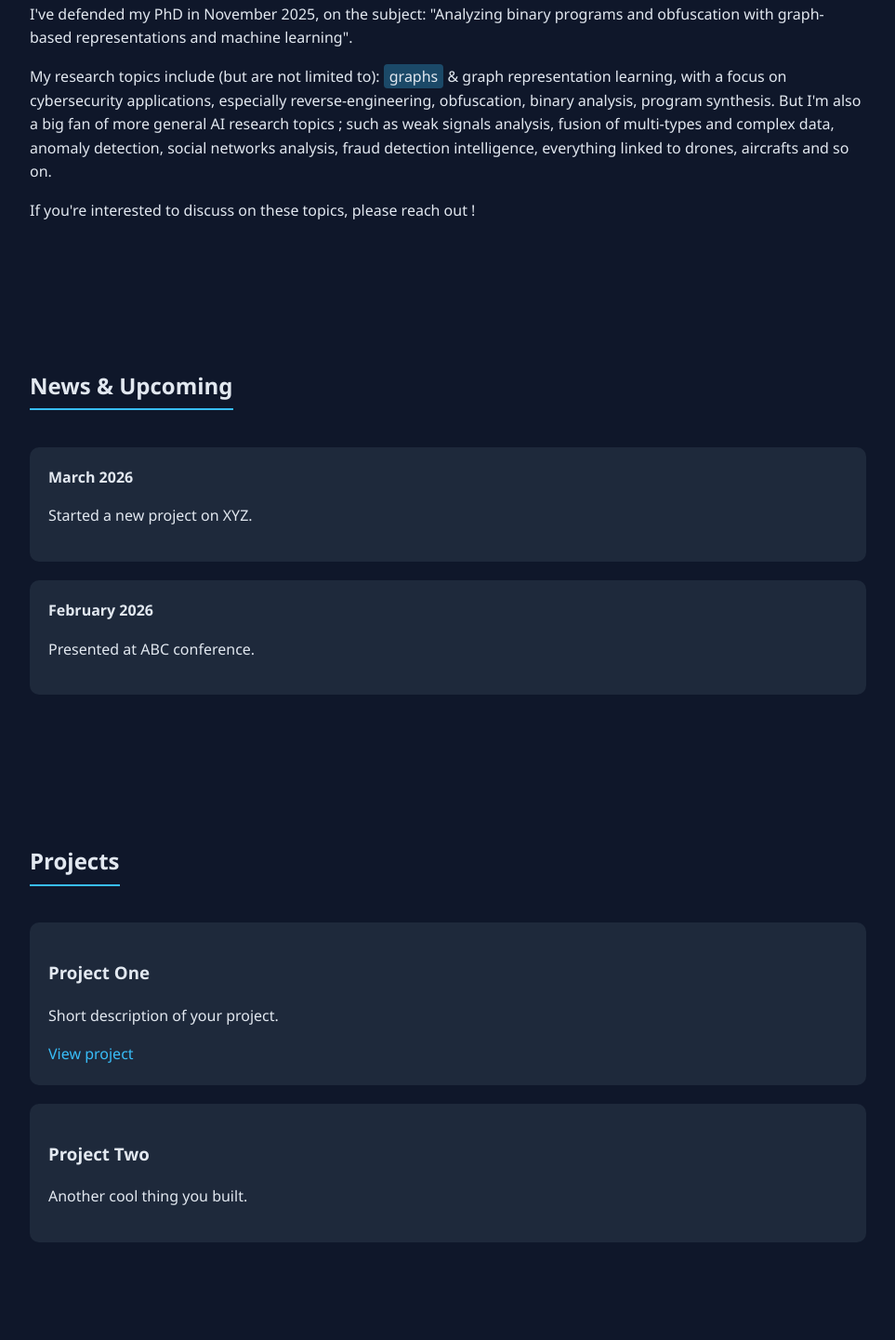
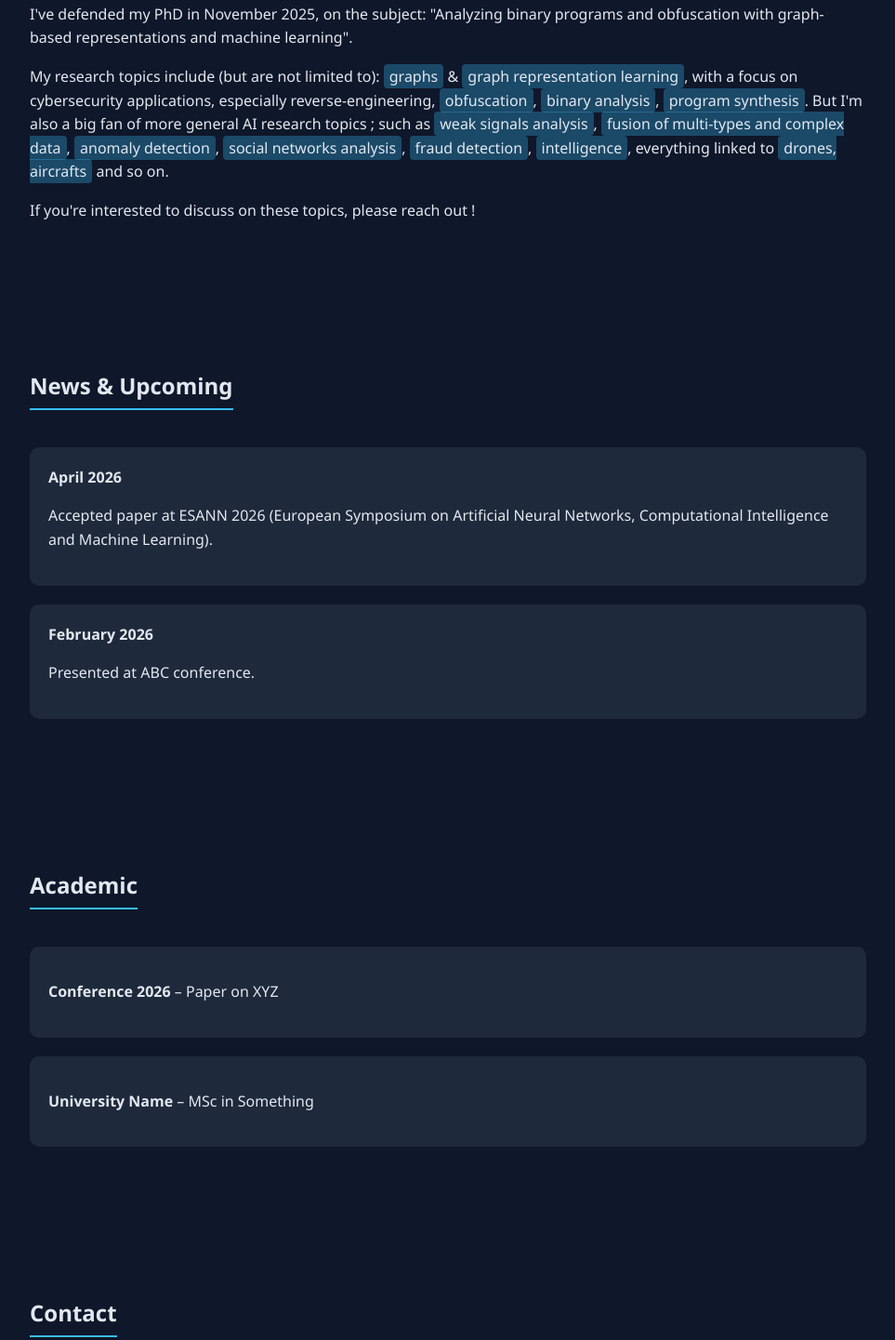
Before and after one commit to roxanecohen/roxanecohen.github.io, a plain HTML site: page index.html in a window 1280 px wide. Shown: the part 627-2068 px from the top of the page at 93% size, without its empty margins (158-1121 px from the left). Drawn offline with Linux system fonts and the light colour scheme.

Commit message:
Update index.html

```diff
--- a/index.html
+++ b/index.html
@@ -115,9 +115,9 @@
       I've defended my PhD in November 2025, on the subject: "Analyzing binary programs and obfuscation with graph-based representations and machine learning".
     </p>
     <p>
-      My research topics include (but are not limited to): <span class="highlight">graphs</span> & graph representation learning, with a focus on cybersecurity applications, especially reverse-engineering, obfuscation, binary analysis, program synthesis.
-      But I'm also a big fan of more general AI research topics ; such as weak signals analysis, fusion of multi-types and complex data, anomaly detection, social networks analysis, fraud detection intelligence, everything linked to
-      drones, aircrafts and so on.
+      My research topics include (but are not limited to): <span class="highlight">graphs</span> & <span class="highlight">graph representation learning</span>, with a focus on cybersecurity applications, especially reverse-engineering, <span class="highlight">obfuscation</span>, <span class="highlight">binary analysis</span>, <span class="highlight">program synthesis</span>.
+      But I'm also a big fan of more general AI research topics ; such as <span class="highlight">weak signals analysis</span>, <span class="highlight">fusion of multi-types and complex data</span>, <span class="highlight">anomaly detection</span>, <span class="highlight">social networks analysis</span>, <span class="highlight">fraud detection</span>, <span class="highlight">intelligence</span>, everything linked to
+      <span class="highlight">drones, aircrafts</span> and so on.
     </p>
     <p>
       If you're interested to discuss on these topics, please reach out !
@@ -129,30 +129,15 @@
     <h2>News & Upcoming</h2>
 
     <div class="card">
-      <strong>March 2026</strong>
-      <p>Started a new project on XYZ.</p>
+      <strong>April 2026</strong>
+      <p>Accepted paper at ESANN 2026 (European Symposium on Artificial Neural Networks, Computational Intelligence and Machine Learning).
+
+ </p>
     </div>
 
     <div class="card">
       <strong>February 2026</strong>
       <p>Presented at ABC conference.</p>
-    </div>
-
-  </section>
-
-  <!-- PROJECTS -->
-  <section id="projects">
-    <h2>Projects</h2>
-
-    <div class="card">
-      <h3>Project One</h3>
-      <p>Short description of your project.</p>
-      <a href="#">View project</a>
-    </div>
-
-    <div class="card">
-      <h3>Project Two</h3>
-      <p>Another cool thing you built.</p>
     </div>
 
   </section>
```
